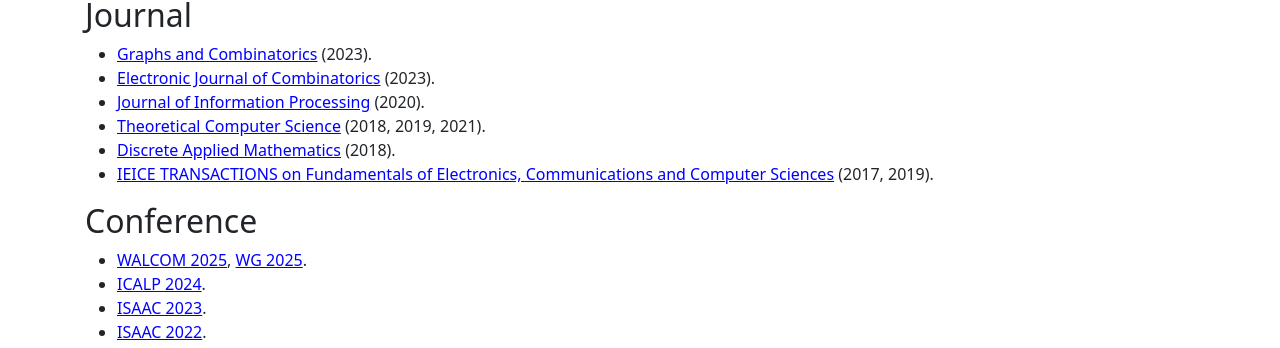
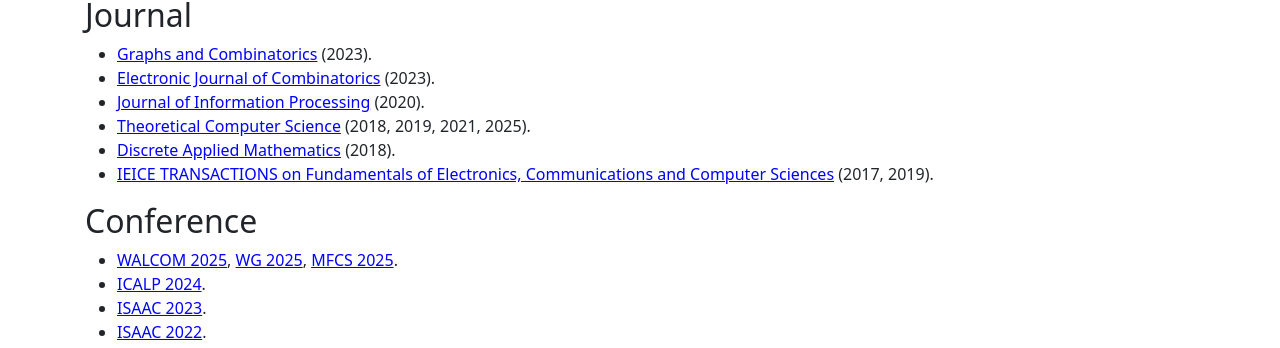
Before and after one commit to hoanganhduc/hoanganhduc.github.io, a Jekyll site: the page built from activities.md, in a window 1280 px wide. Shown: the part 1068-1416 px from the top of the page. Built offline with Jekyll 4.4.1, drawn with Linux system fonts in a browser that asks for light colours; nearby versions of some CDN libraries; a style sheet for code colours, icons or effects is not loaded.

Commit message:
Updated @ 2025-06-07  11:11:42 ICT

```diff
--- a/activities.md
+++ b/activities.md
@@ -50,13 +50,13 @@ lang: en
 * [Graphs and Combinatorics](https://www.springer.com/journal/373) (2023).
 * [Electronic Journal of Combinatorics](https://www.combinatorics.org/) (2023).
 * [Journal of Information Processing](https://www.ipsj.or.jp/english/jip/index.html) (2020).
-* [Theoretical Computer Science](https://www.sciencedirect.com/journal/theoretical-computer-science/) (2018, 2019, 2021).
+* [Theoretical Computer Science](https://www.sciencedirect.com/journal/theoretical-computer-science/) (2018, 2019, 2021, 2025).
 * [Discrete Applied Mathematics](https://www.sciencedirect.com/journal/discrete-applied-mathematics/) (2018).
 * [IEICE TRANSACTIONS on Fundamentals of Electronics, Communications and Computer Sciences](http://search.ieice.org/bin/index.php?category=A&lang=E&curr=1) (2017, 2019).
 
 ## Conference
 
-* [WALCOM 2025](https://tcsuestc.com/walcom2025/), [WG 2025](https://algo.uni-trier.de/wg2025/).
+* [WALCOM 2025](https://tcsuestc.com/walcom2025/), [WG 2025](https://algo.uni-trier.de/wg2025/), [MFCS 2025](https://mfcs2025.mimuw.edu.pl/).
 * [ICALP 2024](https://compose.ioc.ee/icalp2024/).
 * [ISAAC 2023](https://www.kurims.kyoto-u.ac.jp/isaac/isaac2023/).
 * [ISAAC 2022](https://isa.hanyang.ac.kr/isaac2022/).
```
Also changed, not shown: 2 other files.
